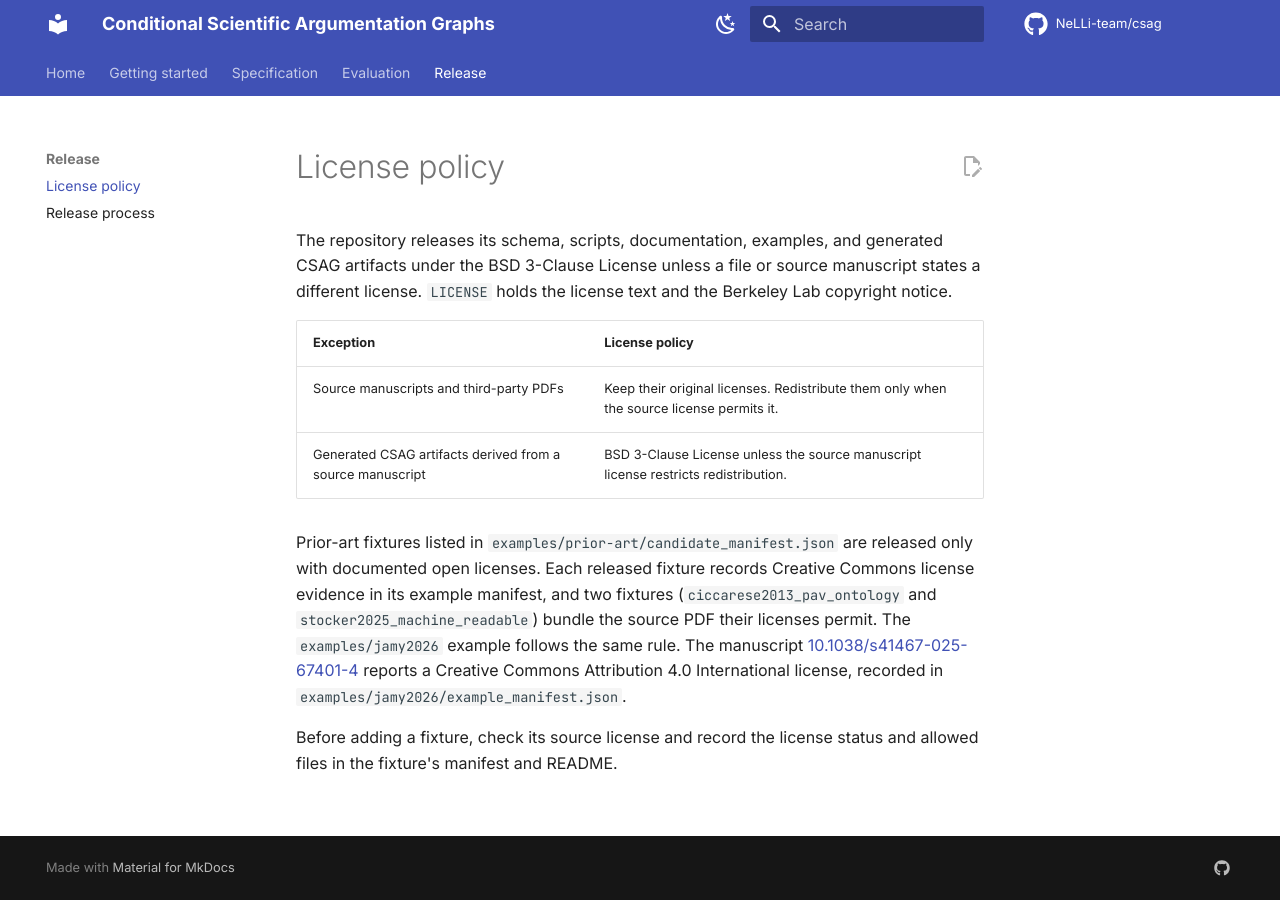
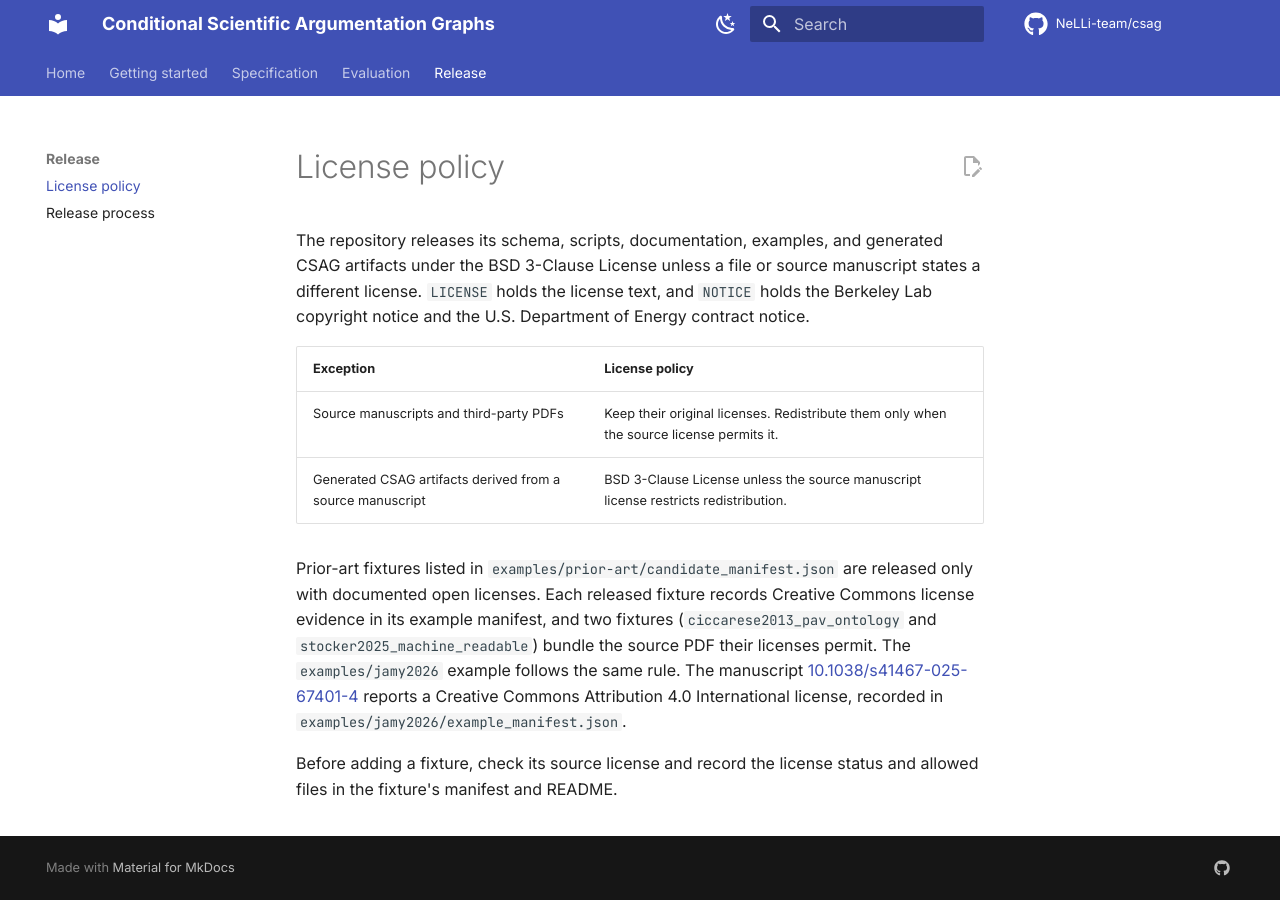
Before and after one commit to NeLLi-team/csag, an MkDocs documentation site: the page built from docs/license-policy.md, in a window 1280 px wide. Built offline with MkDocs 1.6.1 and Material for MkDocs 9.7.7, drawn with Linux system fonts in a browser that asks for light colours; comment, search, counter and statistics services are not loaded.

Commit message:
docs(license): split the Berkeley Lab and DOE notice into NOTICE
GitHub detects BSD-3-Clause only when LICENSE matches the license template,
so LICENSE now holds the BSD 3-Clause text alone and NOTICE holds the
Berkeley Lab copyright notice and the DOE contract notice. The wheel ships
both files.

```diff
--- a/docs/license-policy.md
+++ b/docs/license-policy.md
@@ -2,8 +2,9 @@
 
 The repository releases its schema, scripts, documentation, examples, and
 generated CSAG artifacts under the BSD 3-Clause License unless a file or source
-manuscript states a different license. `LICENSE` holds the license text and
-the Berkeley Lab copyright notice.
+manuscript states a different license. `LICENSE` holds the license text, and
+`NOTICE` holds the Berkeley Lab copyright notice and the U.S. Department of
+Energy contract notice.
 
 | Exception | License policy |
 |-----------|----------------|
--- a/pyproject.toml
+++ b/pyproject.toml
@@ -51,6 +51,7 @@ packages = ["csag"]
 [tool.hatch.build.targets.wheel.force-include]
 "LICENSE" = "csag/data/LICENSE"
 "README.md" = "csag/data/README.md"
+"NOTICE" = "csag/data/NOTICE"
 "examples" = "csag/data/examples"
 "scripts" = "csag/data/scripts"
 "skills" = "csag/data/skills"
```
Also changed, not shown: README.md (+2 -3 lines), 2 other files.
